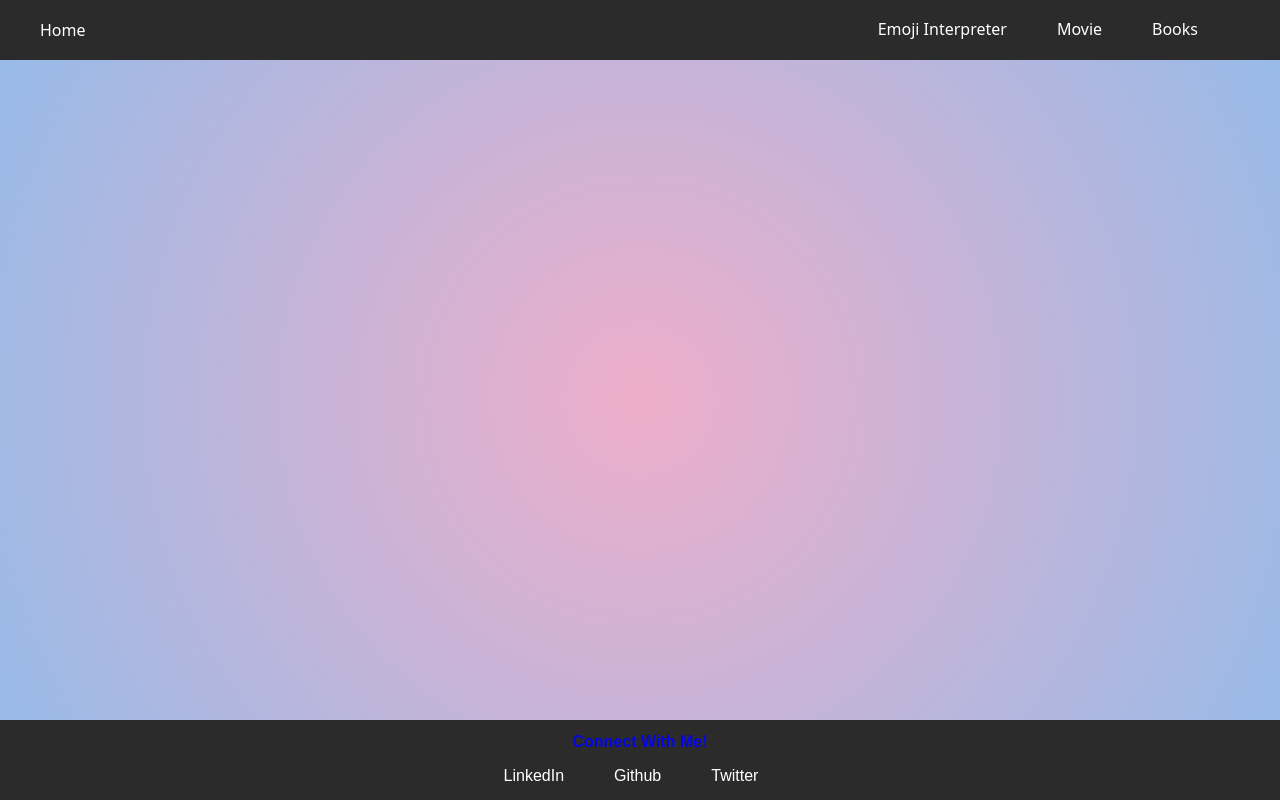
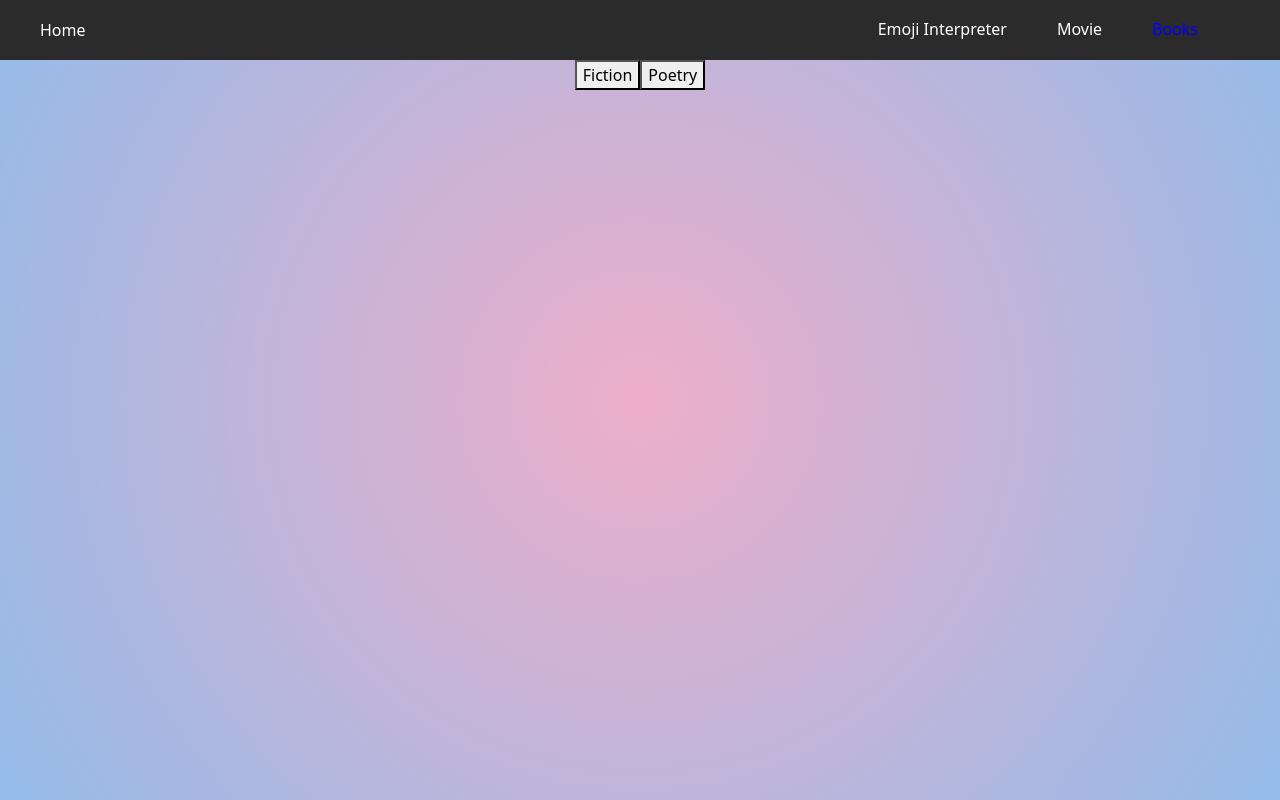
Before and after one commit to aman-sinh4/Movie-Recommendation, a React (Create React App) app in the folder emoji/: page /book-recommendation in a window 1280 px wide. Built offline with nearby package versions, Linux system fonts and the light colour scheme.

Commit message:
book recommend layout

```diff
--- a/emoji/public/index.html
+++ b/emoji/public/index.html
@@ -2,7 +2,7 @@
 <html lang="en">
   <head>
     <meta charset="utf-8" />
-    <link rel="icon" href="%PUBLIC_URL%/favicon.ico" />
+    <link rel="icon" href="https://emojipedia.org/static/img/logo/emojipedia-logo-140@2x.0a561abc1c83.png" />
     <meta name="viewport" content="width=device-width, initial-scale=1" />
     <meta name="theme-color" content="#000000" />
     <meta
@@ -24,7 +24,7 @@
       work correctly both with client-side routing and a non-root public URL.
       Learn how to configure a non-root public URL by running `npm run build`.
     -->
-    <title>React App</title>
+    <title>Fun Recommendation</title>
   </head>
   <body>
     <noscript>You need to enable JavaScript to run this app.</noscript>
--- a/emoji/src/App.js
+++ b/emoji/src/App.js
@@ -4,8 +4,8 @@ import React from 'react';
 import {BrowserRouter as Router, Route, Switch} from 'react-router-dom';
 import Header from './navbar';
 import HomePage from './Home';
-import Footer from './footer';
 import Movie from './movie';
+import Books from './book';
 function App() {
   return(
     <Router>
@@ -17,10 +17,12 @@ function App() {
           <Route path="/" exact={true}><HomePage /></Route>
           <Route path="/emoji-Interpreter" exact={true}><EmojiInterpreter /></Route>
           <Route path="/movie-recommendation" exact={true}><Movie /></Route>
+          <Route path="/book-recommendation" exact={true}><Books /></Route>
+
 
         </Switch>
 
-        <Footer />
+
 
 
 
--- /dev/null
+++ b/emoji/src/book.css
@@ -0,0 +1,7 @@
+.books{
+
+    display: inline-block;
+    max-width: 1200px;
+    align-items: center;
+
+}
--- /dev/null
+++ b/emoji/src/book.js
@@ -0,0 +1,47 @@
+import React ,{useState} from 'react'
+import './book.css'
+
+function Books() {
+
+    const[gen, setGen]= useState(null);
+
+    const bookdb =
+    [
+        {
+            image:"https://i.ytimg.com/an_webp/Wn_9rR65MGE/mqdefault_6s.webp?du=3000&sqp=CLvVl4kG&rs=AOn4CLDLMCKEzmW34RAy3DHsc-KIdDd6WQ",
+            title:"ABCD",
+            rating: "4/5",
+
+        },
+
+        {
+            image:"https://i.ytimg.com/an_webp/Wn_9rR65MGE/mqdefault_6s.webp?du=3000&sqp=CLvVl4kG&rs=AOn4CLDLMCKEzmW34RAy3DHsc-KIdDd6WQ",
+            title:"XYZABC",
+            rating: "2/5",
+
+        },
+
+        {
+            image:"https://i.ytimg.com/an_webp/Wn_9rR65MGE/mqdefault_6s.webp?du=3000&sqp=CLvVl4kG&rs=AOn4CLDLMCKEzmW34RAy3DHsc-KIdDd6WQ",
+            title:"XYZABC",
+            rating: "2/5",
+
+        }
+    ]
+
+    return (
+
+        <div className="books">
+            <button onClick={()=>{setGen("fiction")}}>Fiction</button>
+            <button onClick={()=>{setGen("poetry")}}>Poetry</button>
+            <div className="book-info">
+                {
+
+                }
+            </div>
+
+        </div>
+    )
+}
+
+export default Books;
--- a/emoji/src/emojiInterpreter.js
+++ b/emoji/src/emojiInterpreter.js
@@ -18,7 +18,8 @@ function EmojiInterpreter() {
   function emojiInputHandler(e){
     var userInput= e.target.value;
     var meaning = emojiDictionary[userInput];
-    if(meaning===undefined && userInput.length!==0){
+    if(meaning===undefined && userInput.length!==0)
+    {
       meaning="We don't have this in our database";
     }
     setMean(meaning)
--- a/emoji/src/footer.css
+++ /dev/null
@@ -1,29 +0,0 @@
-footer{
-    width: 100%;
-    padding: 10px 23px;
-    text-align: center;
-    background: #2b2b2b;
-    color: #fff;
-    font-family: 'Ubuntu', sans-serif;
-    height: 80px;
-    bottom: 0;
-    position: absolute;
-}
-.social-links{
-    list-style: none;
-    margin-top: 10px;
-}
-.social-list{
-    margin-right: 50px;
-    position: relative;
-    text-align: center;
-    display: inline-block;
-}
-.social-list >a{
-    text-decoration: none;
-    color: white;
-}
-.footer-heading{
-    color: rgba(0, 0, 255, 0.884);
-    font-weight: 700;
-}
--- a/emoji/src/footer.js
+++ /dev/null
@@ -1,20 +0,0 @@
-import React from 'react'
-import './footer.css'
-function Footer() {
-    return (
-            <footer>
-
-                <div class="footer-heading">Connect With Me!</div>
-                <ul className="social-links">
-                    <li class="social-list"><a  href="https://www.linkedin.com/in/am4nraj/">LinkedIn</a></li>
-                    <li class="social-list"><a  href="https://github.com/am4n-raj">Github</a></li>
-                    <li class="social-list"><a  href="https://twitter.com/am4nraj">Twitter</a></li>
-                </ul>
-
-            </footer>
-
-
-    )
-}
-
-export default Footer
--- a/emoji/src/navbar.js
+++ b/emoji/src/navbar.js
@@ -12,7 +12,7 @@ function Header() {
 
                     <NavLink className="icons" to="/movie-recommendation"><span>Movie</span></NavLink>
 
-                    <NavLink className="icons" to="/emojiInterpreter"><span>Books</span></NavLink>
+                    <NavLink className="icons" to="/book-recommendation"><span>Books</span></NavLink>
 
                 </ul>
         </div>
```
Also changed, not shown: 20 other files (tests, documents, lock files or other folders).
